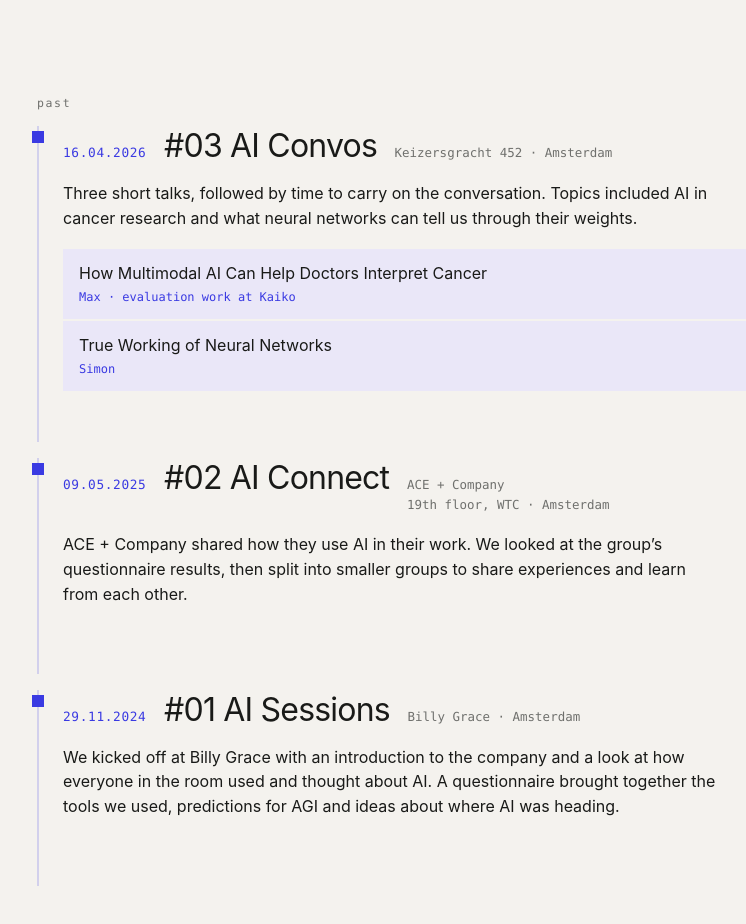
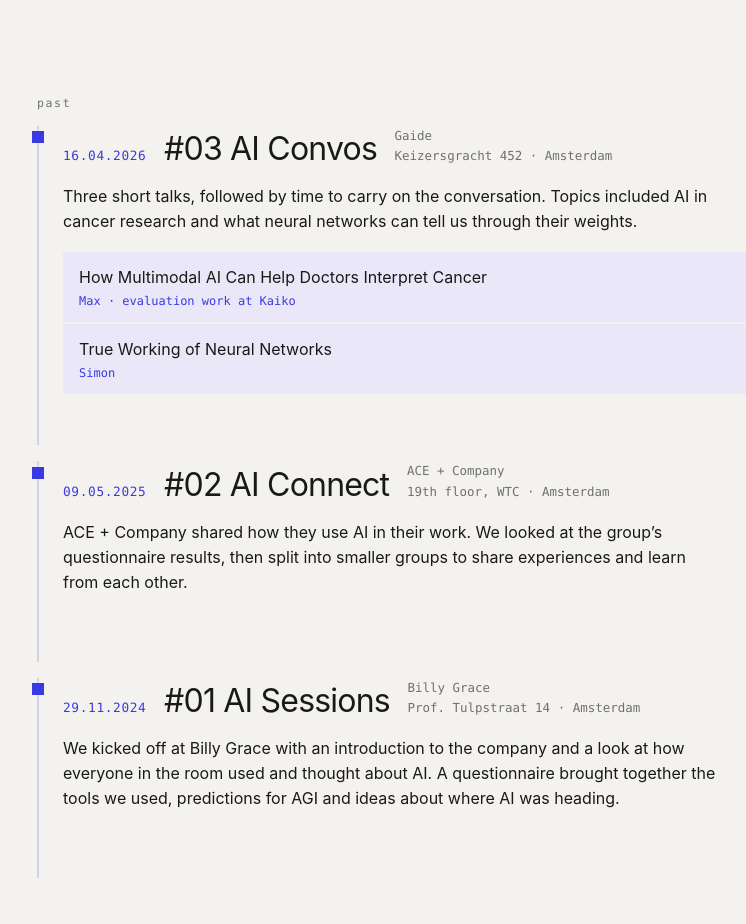
Before and after one commit to willemhuijzer/ai-convos-website, a plain HTML site: page index.html in a window 1280 px wide. Shown: the part 1200-2124 px from the top of the page, without its empty margins (13-759 px from the left). Drawn offline with Linux system fonts and the light colour scheme.

Commit message:
Restore past event locations and align desktop address baselines

```diff
--- a/index.html
+++ b/index.html
@@ -212,6 +212,10 @@
     footer a { border-bottom: 1px solid transparent; }
     footer a:hover { border-color: currentColor; }
 
+    @media (min-width: 721px) {
+      .past-heading { align-items: last baseline; }
+    }
+
     @media (max-width: 720px) {
       .shell { width: min(100% - 28px, 1180px); }
       .site-nav { gap: 0.8rem; }
@@ -274,7 +278,7 @@
         <div class="past-heading">
           <time class="past-date" datetime="2026-04-16">16.04.2026</time>
           <div class="past-title">#03 AI Convos</div>
-          <div class="past-meta">Keizersgracht 452 · Amsterdam</div>
+          <div class="past-meta">Gaide<br>Keizersgracht 452 · Amsterdam</div>
         </div>
         <p class="past-summary">Three short talks, followed by time to carry on the conversation. Topics included AI in cancer research and what neural networks can tell us through their weights.</p>
         <div class="talks" aria-label="Talks included at edition 3">
@@ -300,7 +304,7 @@
         <div class="past-heading">
           <time class="past-date" datetime="2024-11-29">29.11.2024</time>
           <div class="past-title">#01 AI Sessions</div>
-          <div class="past-meta">Billy Grace · Amsterdam</div>
+          <div class="past-meta">Billy Grace<br>Prof. Tulpstraat 14 · Amsterdam</div>
         </div>
         <p class="past-summary">We kicked off at Billy Grace with an introduction to the company and a look at how everyone in the room used and thought about AI. A questionnaire brought together the tools we used, predictions for AGI and ideas about where AI was heading.</p>
       </article>
```
Also changed, not shown: docs/screenshots/past-editions-desktop.png, docs/screenshots/past-editions-mobile.png.
